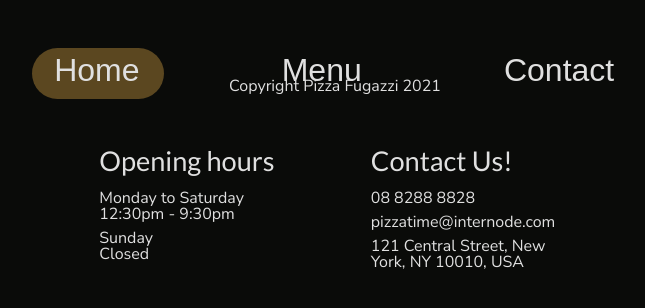
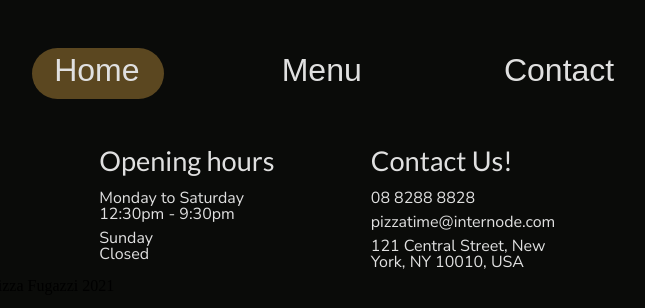
Before and after one commit to daniel-moderiano/restaurant, a website built with webpack: page dist/index.html in a window 1280 px wide. Shown: the whole page, without its empty margins (305-950 px from the left). Built offline with nearby package versions, Linux system fonts and the light colour scheme; a web font is replaced by a local one.

Commit message:
Removed unneccessary footer

```diff
--- a/src/style.css
+++ b/src/style.css
@@ -16,13 +16,13 @@ Perhaps #977635 as a gold or darkier #5B4720
 */
 
 body {
-    height: 100%;
+    height: 100vh;
     background-color: #0A0B09;
 }
 
 #content {
     background-color: #0A0B09;
-    height: 100%;
+    height: 100vh;
     overflow: auto;
 }
 
@@ -33,13 +33,11 @@ body {
     width: 830px;
     display: grid;
     grid-template-columns: 1fr 1fr;
-    grid-template-rows: auto;
+    grid-template-rows: auto auto 1fr auto;
     grid-template-areas:
         "header header"
         "nav nav"
-        "main main"
-        "footer footer";
-
+        "main main";
 }
 
 .header {
@@ -63,7 +61,6 @@ body {
     align-items: center;
     display: flex;
     flex-direction: column;
-    /* border: 3px solid #5B4720; */
 }
 
 .main--home {
@@ -115,22 +112,6 @@ body {
     justify-content: center;
     grid-area: image;
 }
-
-.footer {
-    grid-area: footer;
-    height: 2em;
-    color: #e0e0e0;
-    font-family: "Nunito Sans", sans-serif;
-    text-align: center;
-    clear: both;
-    position: relative;
-    height: 2rem;
-    margin-top: -200px;
-    width: 100%;
-    flex-shrink: 0;
-}
-
-
 
 .nav__btn {
     border: none;
```
